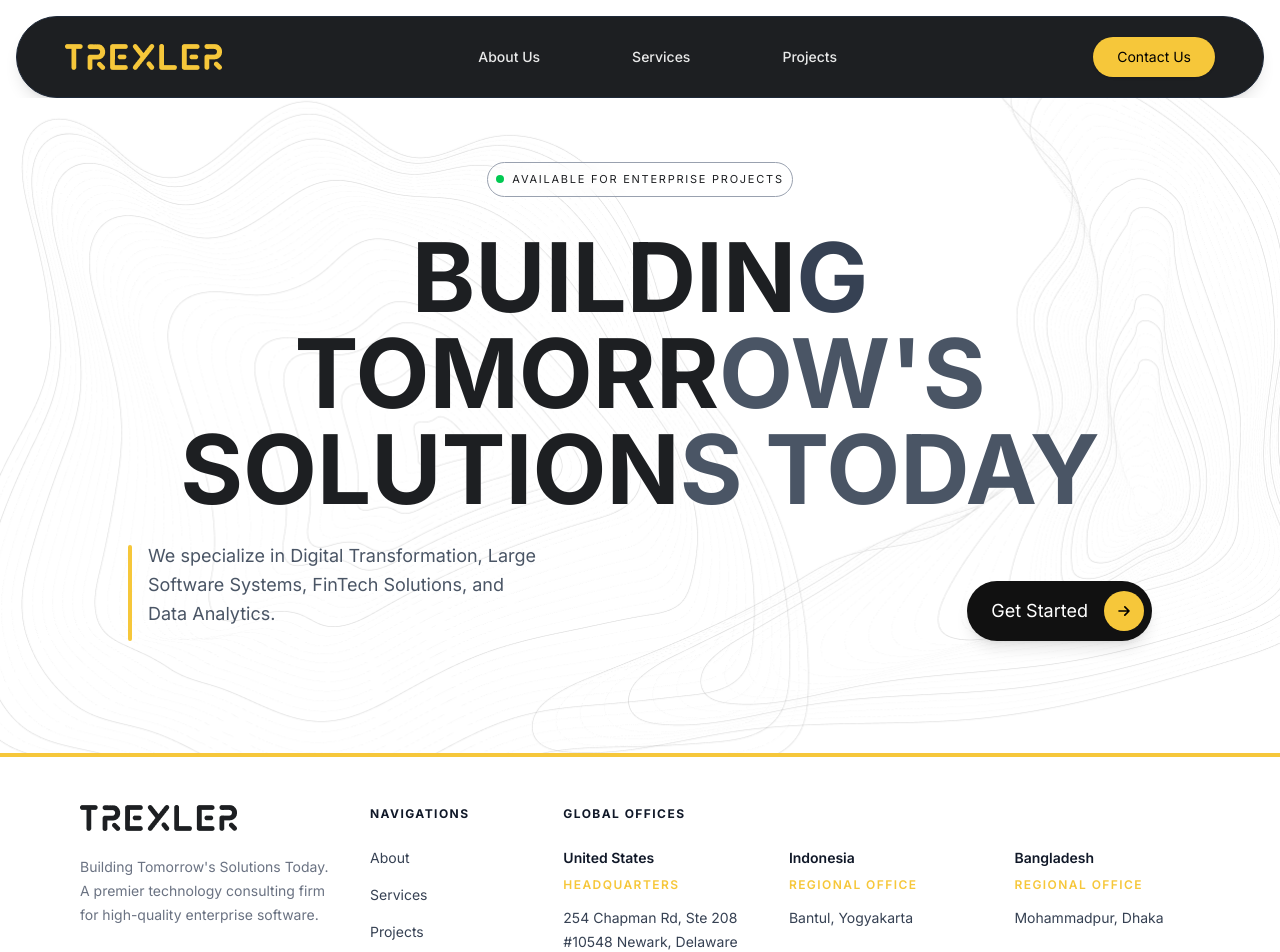
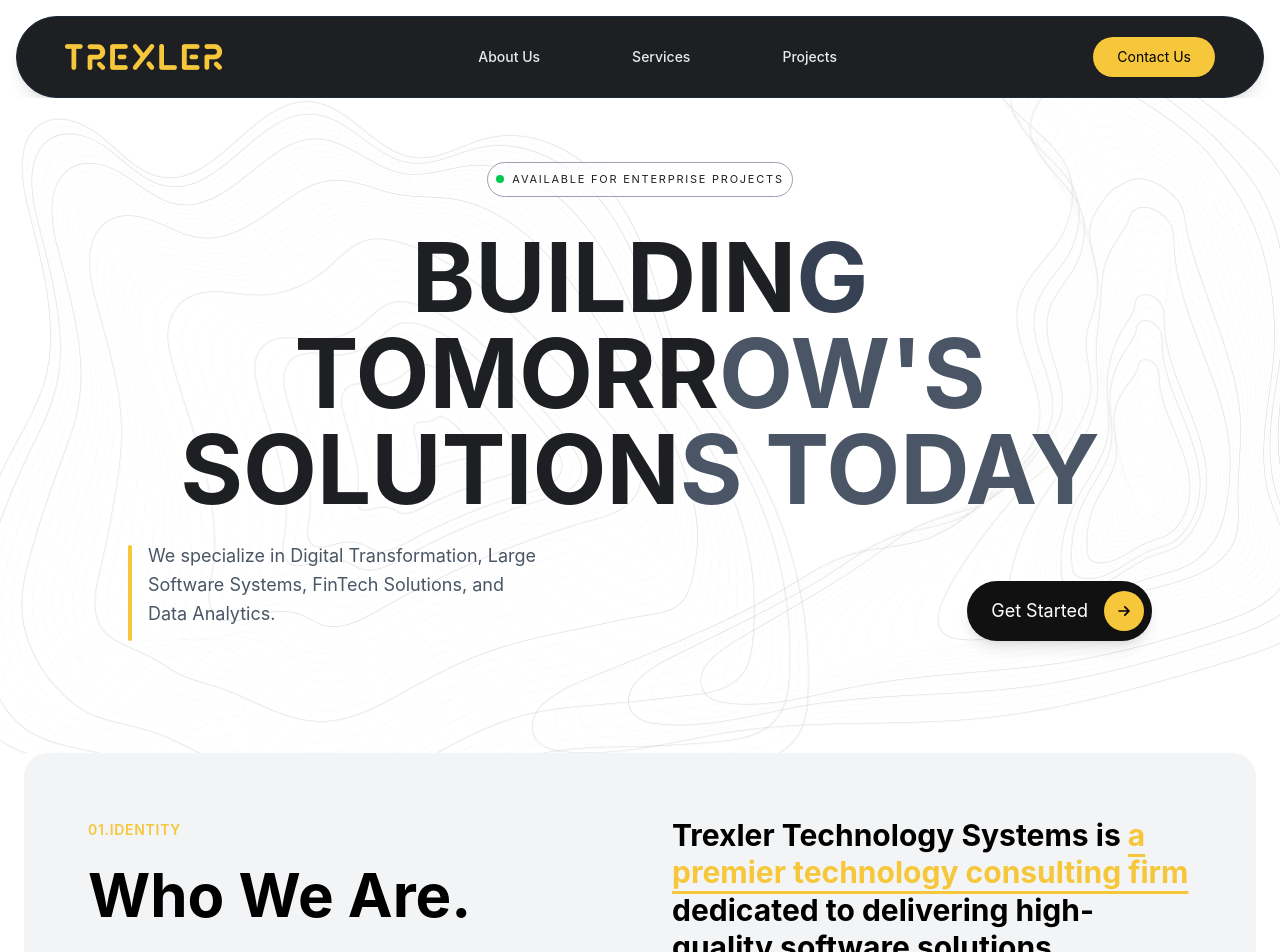
Before and after one commit to Ranger-DRAX/trexler-landing, a Next.js app: page / in a window 1280 px wide. Shown: the top 952 px of the page. Built offline with nearby package versions, Linux system fonts and the light colour scheme.

Commit message:
refactor(IdentitySection): move IdentitySection to components/home/ directory

```diff
--- a/src/app/layout.tsx
+++ b/src/app/layout.tsx
@@ -1,31 +1,15 @@
-
 import "./globals.css";
-import { Inter } from "next/font/google";
 import Navbar from "./components/navbar";
 import Footer from "./components/footer";
 
-// const plusJakarta = Plus_Jakarta_Sans({
-//   subsets: ["latin"],
-//   weight: ["400", "500", "600", "700", "800"],
-//   variable: "--font-plus-jakarta",
-//   display: "swap",
-// });
-const inter = Inter({
-  subsets: ["latin"],
-  display: "swap",
-});
-
-
 export default function RootLayout({
   children,
-}:
- Readonly<{
+}: Readonly<{
   children: React.ReactNode;
-}>)
-{
+}>) {
   return (
-        <html lang="en" className={`scroll-smooth ${inter.className}`}>
-            <body className="antialiased" suppressContentEditableWarning>
+    <html lang="en" className={"scroll-smooth"}>
+      <body className="antialiased" suppressContentEditableWarning>
         <Navbar />
         {children}
         <Footer />
--- a/src/app/page.tsx
+++ b/src/app/page.tsx
@@ -1,9 +1,11 @@
 import HeroSection from "@/components/home/HeroSection";
+import IdentitySection  from "@/components/home/IdentitySection";
 
 export default function Home() {
   return (
     <main>
       <HeroSection />
+      <IdentitySection />
     </main>
   );
 }
```
Also changed, not shown: src/components/home/IdentitySection.tsx (renamed from src/app/components/IdentitySection.tsx).
